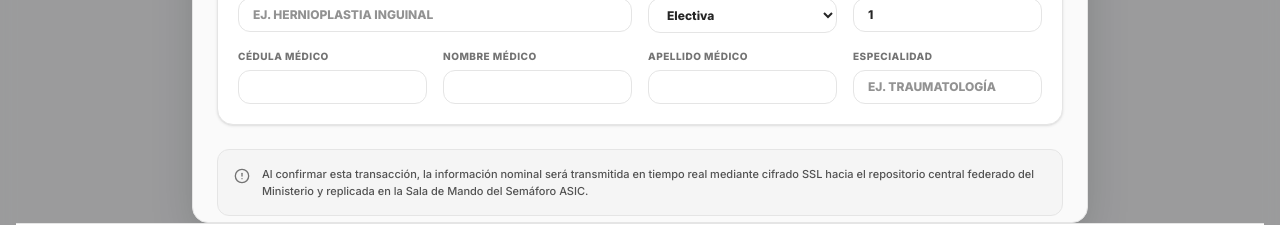
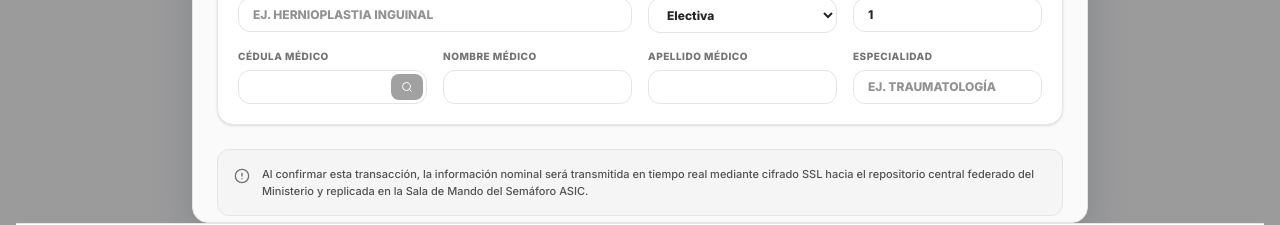
Before and after one commit to mirandasalud2026-alt/panel-de-inicio-, a React (Vite) app: page /nominal-form in a window 1280 px wide. Shown: the part 499-724 px from the top of the page. Built offline with nearby package versions, Linux system fonts and the light colour scheme; no server answers; the database is empty.

Commit message:
feat: implement local patient lookup in NominalForm
Integrate nominalService to query Supabase for patient data before falling back to the external Apps Script API, reducing external dependency calls and improving lookup performance.

```diff
--- a/src/components/ui/NominalFormWindow.tsx
+++ b/src/components/ui/NominalFormWindow.tsx
@@ -1,5 +1,6 @@
 import React, { useState, useEffect } from 'react';
 import { supabase } from '../../lib/supabase';
+import { nominalService } from '../../services/nominalService';
 import {
   ArrowLeft,
   AlertCircle,
@@ -66,6 +67,7 @@ export default function NominalFormWindow({ type: propType, userEmail: propUserE
 
   // Estados Operacionales de Sincronización
   const [isSearchingCedula, setIsSearchingCedula] = useState(false);
+  const [isSearchingMedico, setIsSearchingMedico] = useState(false);
   const [isSyncing, setIsSyncing] = useState(false);
   const [syncSuccess, setSyncSuccess] = useState(false);
   const [syncError, setSyncError] = useState<string | null>(null);
@@ -173,29 +175,65 @@ export default function NominalFormWindow({ type: propType, userEmail: propUserE
     fetchCenters();
   }, []);
 
-  // Búsqueda inteligente de paciente por Cédula (Vía Apps Script API)
+  // Búsqueda inteligente de paciente por Cédula (Vía Supabase y Google Apps Script)
   const handleBuscarCedula = async () => {
     if (!formData.cedula_paciente) return;
     setIsSearchingCedula(true);
     try {
+      // 1. Intentar buscar en Supabase primero
+      const p = await nominalService.buscarPaciente(formData.cedula_paciente);
+      if (p) {
+        setFormData(prev => ({
+          ...prev,
+          nombre_paciente: p.nombre,
+          apellido_paciente: p.apellido,
+          edad: p.edad ? p.edad.toString() : prev.edad,
+          sexo: p.sexo ? (p.sexo.toUpperCase() === 'MASCULINO' ? 'Masculino' : 'Femenino') : prev.sexo,
+          telefono_movil: p.telefono || prev.telefono_movil
+        }));
+        setIsSearchingCedula(false);
+        return;
+      }
+
+      // 2. Si no, buscar en Apps Script
       const resp = await fetch(`${GOOGLE_API_URL}?action=searchCedula&cedula=${formData.cedula_paciente}`);
       const resData = await resp.json();
       if (resData.success && resData.data) {
-        const p = resData.data;
-        const mapped = splitFullname(p.nombre_completo || p.nombre);
+        const pSheet = resData.data;
+        const mapped = splitFullname(pSheet.nombre_completo || pSheet.nombre);
         setFormData(prev => ({
           ...prev,
           nombre_paciente: mapped.nombre,
           apellido_paciente: mapped.apellido,
-          edad: p.edad || prev.edad,
-          sexo: p.sexo || prev.sexo,
-          telefono_movil: p.telefono || prev.telefono_movil
+          edad: pSheet.edad ? pSheet.edad.toString() : prev.edad,
+          sexo: pSheet.sexo ? (pSheet.sexo.toUpperCase() === 'MASCULINO' ? 'Masculino' : 'Femenino') : prev.sexo,
+          telefono_movil: pSheet.telefono || prev.telefono_movil
         }));
       }
     } catch (e) {
       console.error("Error en motor de búsqueda de cédulas:", e);
     } finally {
       setIsSearchingCedula(false);
+    }
+  };
+
+  // Búsqueda inteligente de médico por Cédula (Vía Supabase)
+  const handleBuscarMedicoCedula = async () => {
+    if (!formData.cedula_medico) return;
+    setIsSearchingMedico(true);
+    try {
+      const m = await nominalService.buscarMedico(formData.cedula_medico);
+      if (m) {
+        setFormData(prev => ({
+          ...prev,
+          nombre_medico: m.nombre,
+          apellido_medico: m.apellido
+        }));
+      }
+    } catch (e) {
+      console.error("Error en motor de búsqueda de médicos:", e);
+    } finally {
+      setIsSearchingMedico(false);
     }
   };
 
@@ -211,6 +249,29 @@ export default function NominalFormWindow({ type: propType, userEmail: propUserE
     setSyncSuccess(false);
 
     try {
+      // 1. Guardar o actualizar Paciente en Supabase/Local
+      if (formData.cedula_paciente) {
+        await nominalService.asegurarPaciente({
+          cedula: formData.cedula_paciente,
+          nombre: formData.nombre_paciente,
+          apellido: formData.apellido_paciente,
+          edad: parseInt(formData.edad) || 0,
+          sexo: (formData.sexo || 'FEMENINO').toUpperCase(),
+          telefono: formData.telefono_movil || ''
+        });
+      }
+
+      // 2. Guardar o actualizar Médico en Supabase/Local si hay datos
+      if (formData.cedula_medico) {
+        await nominalService.asegurarMedico({
+          cedula: formData.cedula_medico,
+          nombre: formData.nombre_medico,
+          apellido: formData.apellido_medico,
+          telefono: ''
+        });
+      }
+
+      // 3. Insertar / Transmitir en Sheets (Google Apps Script)
       const payload = {
         action: "insertNominal",
         tipo_formulario: type,
@@ -353,6 +414,7 @@ export default function NominalFormWindow({ type: propType, userEmail: propUserE
                     placeholder="Ej. 12345678"
                     value={formData.cedula_paciente}
                     onChange={handleInputChange}
+                    onBlur={handleBuscarCedula}
                     required
                     className="w-full bg-white border border-neutral-200 text-xs text-neutral-800 font-extrabold rounded-xl pl-3.5 pr-10 py-2 focus:outline-none"
                   />
@@ -484,13 +546,28 @@ export default function NominalFormWindow({ type: propType, userEmail: propUserE
               <div className="grid grid-cols-1 md:grid-cols-4 gap-4">
                 <div>
                   <label className="block text-[10px] uppercase font-black tracking-wider text-neutral-500 mb-1.5">Cédula Médico</label>
+                  <div className="relative flex">
                     <input
                       type="text"
                       name="cedula_medico"
                       value={formData.cedula_medico}
                       onChange={handleInputChange}
-                    className="w-full bg-white border border-neutral-200 text-xs text-neutral-800 font-extrabold rounded-xl px-3.5 py-2 focus:outline-none"
+                      onBlur={handleBuscarMedicoCedula}
+                      className="w-full bg-white border border-neutral-200 text-xs text-neutral-800 font-extrabold rounded-xl pl-3.5 pr-10 py-2 focus:outline-none"
                     />
+                    <button
+                      type="button"
+                      onClick={handleBuscarMedicoCedula}
+                      disabled={isSearchingMedico || !formData.cedula_medico}
+                      className="absolute right-1 top-1 bottom-1 px-2.5 bg-neutral-900 hover:bg-neutral-800 text-white rounded-lg flex items-center justify-center transition-all disabled:opacity-40 cursor-pointer"
+                    >
+                      {isSearchingMedico ? (
+                        <div className="animate-spin rounded-full h-3 w-3 border-b-2 border-white"></div>
+                      ) : (
+                        <Search size={12} />
+                      )}
+                    </button>
+                  </div>
                 </div>
                 <div>
                   <label className="block text-[10px] uppercase font-black tracking-wider text-neutral-500 mb-1.5">Nombre Médico</label>
```
Lines whose indentation alone changed are shown as unchanged.
